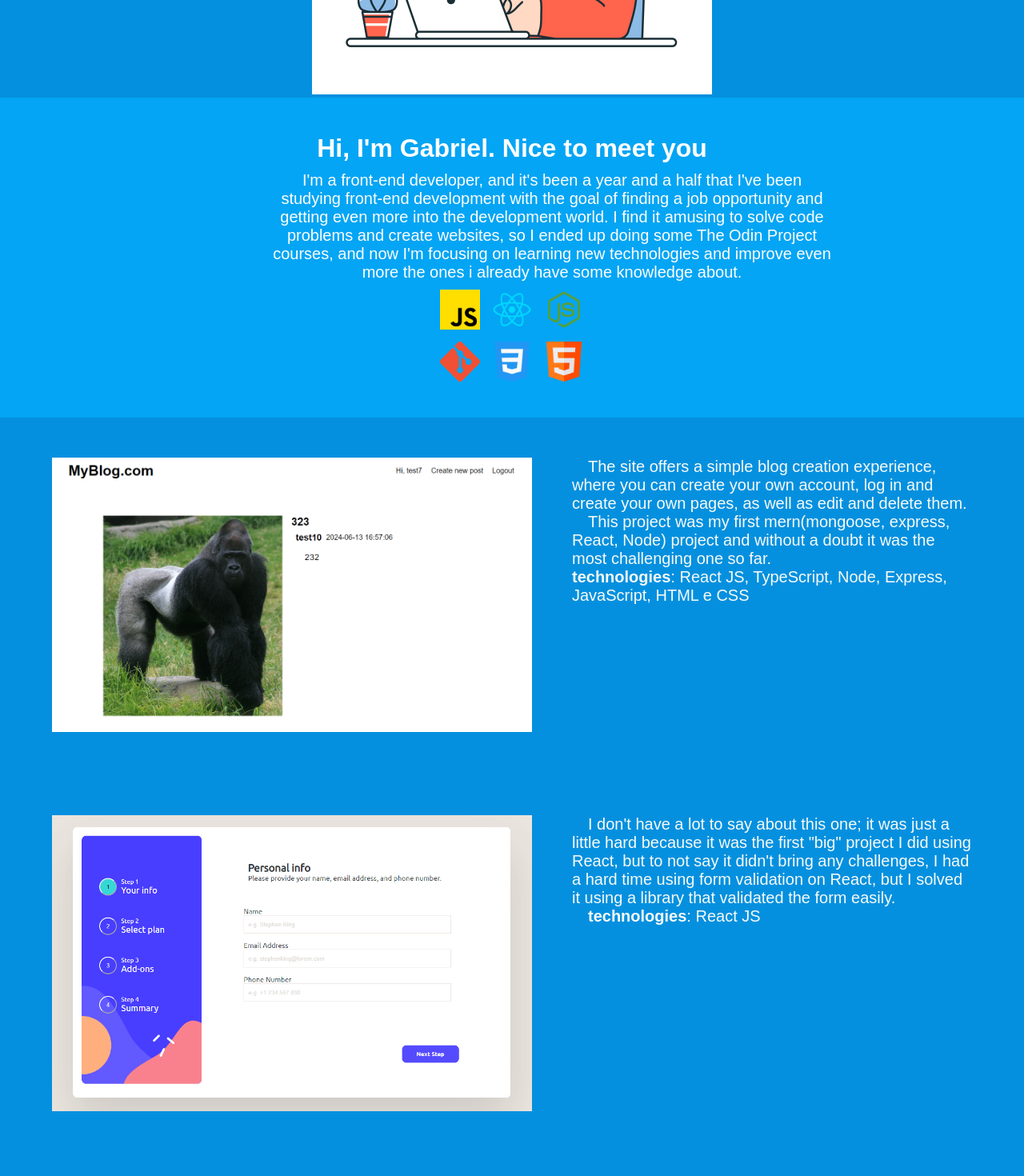
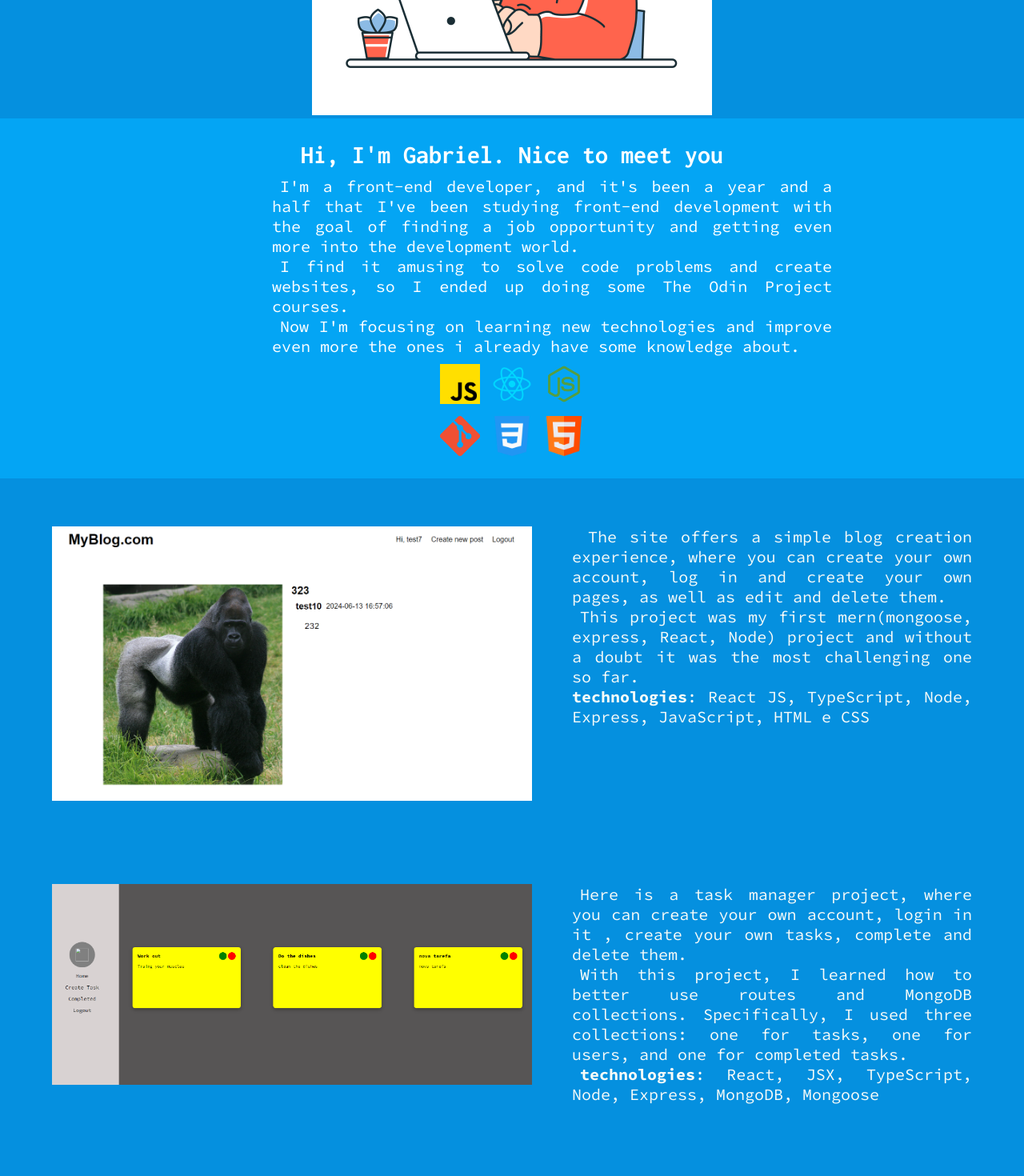
Before and after one commit to gab9244/MyPortfolio, a React (Vite) app in the folder vite-project/: page / in a window 1280 px wide. Shown: the part 920-2390 px from the top of the page at 80% size. Built offline with nearby package versions, Linux system fonts and the light colour scheme.

Commit message:
Changing the style

```diff
--- a/vite-project/index.html
+++ b/vite-project/index.html
@@ -5,6 +5,7 @@
     <meta name="viewport" content="width=device-width, initial-scale=1.0" />
     <title>Gabriel Francisco | Front-End Developer</title>
     <link rel="icon" href="/public/MeuLogo.png" type="image/x-icon">
+    <link href="https://fonts.googleapis.com/css2?family=Merriweather:wght@400;700&family=Playfair+Display:wght@400;700&family=Lora:wght@400;700&family=Roboto:wght@400;700&family=Open+Sans:wght@400;700&family=Lato:wght@400;700&family=Dancing+Script:wght@400;700&family=Pacifico&family=Great+Vibes&family=Source+Code+Pro:wght@400;700&family=Inconsolata:wght@400;700&family=Fira+Code:wght@400;700&family=Cinzel:wght@400;700&family=Lobster&family=Berkshire+Swash&display=swap" rel="stylesheet">
   </head>
   <body>
     <div id="root"></div>
--- a/vite-project/src/componentes/About.css
+++ b/vite-project/src/componentes/About.css
@@ -1,5 +1,5 @@
 .aboutMe{
-    height: 400px;
+    height: 450px;
 
 }
 
@@ -13,17 +13,18 @@
     color: white;
     gap: 10px;
     width: 100vw;
-    height: 400px;
+    height: 450px;
 }
 .Skills {
   display: grid;
-  grid-template-columns: 1fr 1fr 1fr;
+  grid-template-columns: repeat(3, 1fr);
   gap: 15px;
 }
-.Greeting p {
+.aboutParagraph {
    width: 700px;
    font-size: 20px;
    margin-left: 100px;
+   text-align: justify;
 }
 
 
@@ -37,8 +38,15 @@
 
     .Greeting p{
         font-size: 1rem;
-        width: 300px;
+        width: 400px;
         margin: 0;
         text-align:justify;
     }
+    .Greeting {
+        font-size: 14px;
+    }
+
+    .Skills {
+            display: flex;
+    }
 }
--- a/vite-project/src/componentes/About.tsx
+++ b/vite-project/src/componentes/About.tsx
@@ -4,7 +4,13 @@ export const About = () => {
     <div className="aboutMe" id="About">
       <div className="Greeting">
           <h1>Hi, I'm Gabriel. Nice to meet you</h1>
-          <p>I'm a front-end developer, and it's been a year and a half that I've been studying front-end development with the goal of finding a job opportunity and getting even more into the development world. I find it amusing to solve code problems and create websites, so I ended up doing some The Odin Project courses, and now I'm focusing on learning new technologies and improve even more the ones i already have some knowledge about. </p>
+          <p className="aboutParagraph">
+            <p>
+              I'm a front-end developer, and it's been a year and a half that I've been studying front-end development with the goal of finding a job opportunity and getting even more into the development world.
+            </p>
+              <p>I find it amusing to solve code problems and create websites, so I ended up doing some The Odin Project courses.</p>
+              <p>Now I'm focusing on learning new technologies and improve even more the ones i already have some knowledge about. </p>
+          </p>
 
           <div className="Skills">
             <img src="/MyPortfolio/js.png" alt=" JavaScript icon"  />
--- a/vite-project/src/componentes/Contact.css
+++ b/vite-project/src/componentes/Contact.css
@@ -7,8 +7,9 @@
     width: 100vw;
     background-color: #04A5F4;
 }
+
 #Contact p {
-    font-size: 30px;
+    font-size: 20px;
     color: white;
 }
 .Socials{
@@ -17,3 +18,14 @@
     align-items: center;
 
 }
+
+@media all and (max-width:500px){
+
+    #Contact {
+        display: flex;
+        flex-direction: column;
+    }
+    #Contact p {
+        font-size: 18px
+    }
+}
--- a/vite-project/src/componentes/Header.css
+++ b/vite-project/src/componentes/Header.css
@@ -83,10 +83,16 @@
     background-color: var(--background);
     height: 100vh;
 }
+.sidebar a {
+    transition: transform 0.4s ease, box-shadow 0.4s ease;
+
+}
 
 .sidebar a:hover {
     background-color: #4EDDE1;
     color: white;
+    transform: scale(0.95);
+    box-shadow: 0 2px 10px rgba(0, 0, 0, 0.2);
 }
 
 .XBox {
--- a/vite-project/src/componentes/Home.css
+++ b/vite-project/src/componentes/Home.css
@@ -52,7 +52,7 @@
     --h1-size: 6vw
     }
     .HomeLayout p {
-        width: 250px;
+        width: 500px;
     }
 
 
--- a/vite-project/src/componentes/Home.tsx
+++ b/vite-project/src/componentes/Home.tsx
@@ -5,7 +5,7 @@ export const Home = () => {
     <div className="Home" id="home">
         <div className="HomeLayout">
           <h1>Front-End Developer</h1>
-          <p>Hi, i'm Gabriel Francisco Santos de Souza. A new and passionate Frond-End Developer. Living in Brazil, São Paulo</p>
+          <p>Hi, I'm Gabriel Francisco Santos de Souza. A new and passionate Frond-End Developer. Living in Brazil, São Paulo</p>
           <img src="/MyPortfolio/MeuLogo.png" alt="My logo" width={'150'} className="Glogo"/>
 
           <div className=" programmerImg">
--- a/vite-project/src/componentes/Projects.css
+++ b/vite-project/src/componentes/Projects.css
@@ -3,7 +3,7 @@
     flex-direction: column;
     justify-content: center;
     align-items: center;
-    margin-top: 50px;
+    margin-top: 60px;
     gap: 50px;
 }
 
@@ -18,12 +18,21 @@ section {
     margin-left: 50px;
     font-size: 20px;
     text-indent: 20px;
+    text-align: justify;
+
 }
 
 section img {
     width: 600px;
     transition: 0.5s;
+    transition: transform 0.2s ease, box-shadow 0.2s ease;
 
+
+}
+
+section img:hover {
+    transform: scale(0.95);
+    box-shadow: 0 2px 10px rgba(0, 0, 0, 0.2);
 }
 
 .negrito {
@@ -35,16 +44,19 @@ section img {
     text-align: center;
     width: 200px;
     font-size: 22px;
-    margin-top: 50px;
     border: none;
     color: white;
     background-color: #04A5F4;
     box-shadow: rgba(0, 0, 0, 0.25) 0px 54px 55px, rgba(0, 0, 0, 0.12) 0px -12px 30px, rgba(0, 0, 0, 0.12) 0px 4px 6px, rgba(0, 0, 0, 0.17) 0px 12px 13px, rgba(0, 0, 0, 0.09) 0px -3px 5px;
+    transition: transform 1s ease, box-shadow 1s ease;
+
 
 }
 
-#More:hover {
+#More:active {
     background-color: #4EDDE1;
+    transform: scale(0.95);
+    box-shadow: 0 2px 10px rgba(0, 0, 0, 0.2);
 
 }
 
@@ -62,7 +74,20 @@ section img {
 
     section p {
         width: 400px;
-        margin: 30px;
-        text-align: justify;
+    }
+
+    .paragraph {
+        width: 400px;
+        font-size: 18px;
+        text-indent: 10px;
+        margin-top: 10px;
+
+
     }
 }
+
+@media all and (max-width:500px){
+    section p {
+        text-align:start;
+    }
+}
--- a/vite-project/src/componentes/Projects.tsx
+++ b/vite-project/src/componentes/Projects.tsx
@@ -19,19 +19,16 @@ export const Projects = () => {
       </section>
 
       <section>
-        <a href="https://gab9244.github.io/MultiStepForm/" target="_blank">
+        <a href="https://task-manager-q6ci.onrender.com/" target="_blank">
           <img
-            src="/MyPortfolio/MultiSF.png"
+            src="/MyPortfolio/taskmanager-printe.png"
             alt="A MultiStepForm screenshot"
           />
         </a>
         <p className="paragraph">
-          I don't have a lot to say about this one; it was just a little hard
-          because it was the first "big" project I did using React, but to not
-          say it didn't bring any challenges, I had a hard time using form
-          validation on React, but I solved it using a library that validated
-          the form easily.
-          <p><span className="negrito">technologies</span>: React JS</p>
+         <p>Here is a task manager project, where you can create your own account, login in it , create your own tasks, complete and delete them.</p>
+         <p>With this project, I learned how to better use routes and MongoDB collections. Specifically, I used three collections: one for tasks, one for users, and one for completed tasks.</p>
+          <p><span className="negrito">technologies</span>: React, JSX, TypeScript, Node, Express, MongoDB, Mongoose</p>
         </p>
       </section>
 
--- a/vite-project/src/index.css
+++ b/vite-project/src/index.css
@@ -14,7 +14,15 @@ body {
     height: 100vh;
     background-color: #0590DF;
     color: #F8FBF8;
+    font-family: 'Source Code Pro', monospace;
 }
+h1 {
+    font-family: 'Inconsolata', monospace;
+
+}
+p {
+    text-indent: 10px;
+  }
 ::-webkit-scrollbar {
     width: 8px;
 
```
Also changed, not shown: vite-project/public/taskmanager-printe.png (added).
